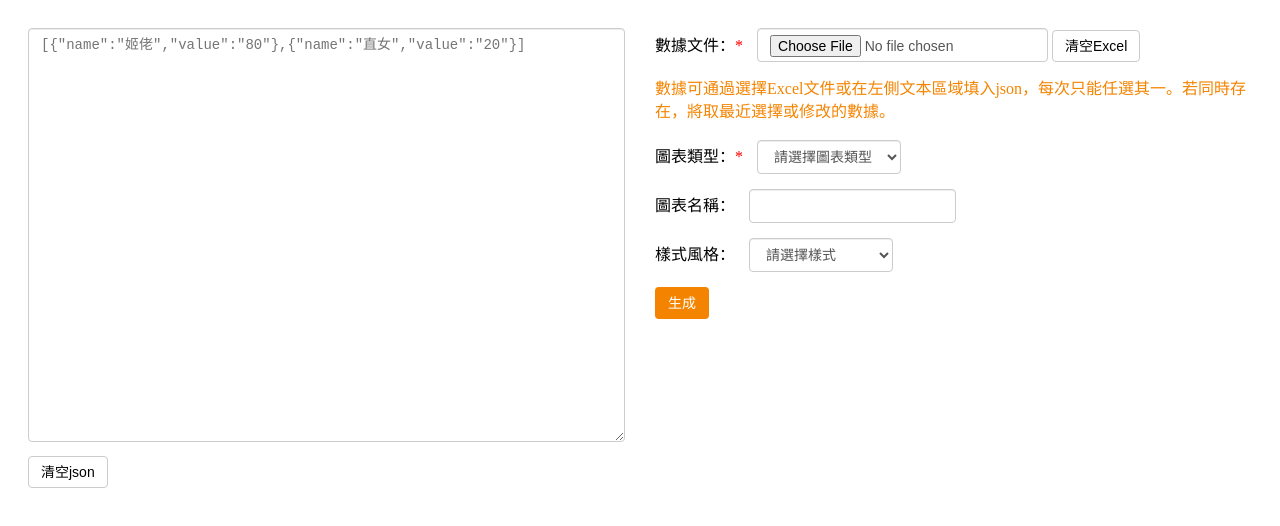
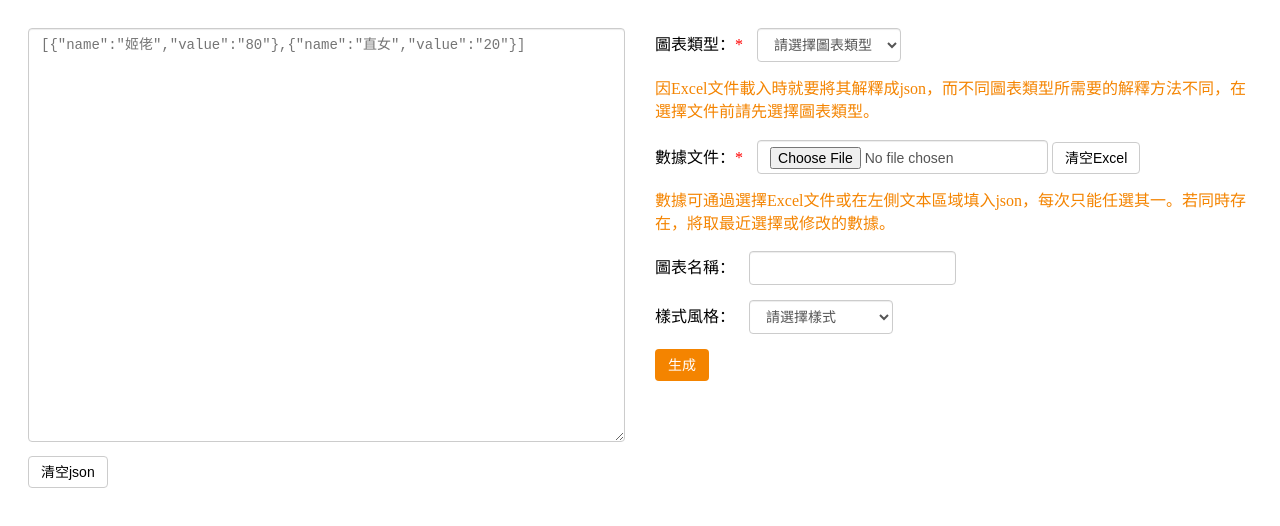
Before and after one commit to HenriettaSu/Echarts-export, a website with bundled scripts: page index.html in a window 1280 px wide. Built offline with nearby package versions, Linux system fonts and the light colour scheme.

Commit message:
update tool to ver 2.1.0 that added bar type

```diff
--- a/index.html
+++ b/index.html
@@ -19,19 +19,21 @@
     </div>
     <div class="col-50">
       <div class="form-group">
-        <label for="chooseFile" class="required">數據文件：</label>
-        <input type="file" id="chooseFile" class="form-control">
-        <button type="button" class="btn btn-default" id="resetExcel">清空Excel</button>
-        <p class="text-stress">數據可通過選擇Excel文件或在左側文本區域填入json，每次只能任選其一。若同時存在，將取最近選擇或修改的數據。</p>
-      </div>
-      <div class="form-group">
         <label for="chartType" class="required">圖表類型：</label>
         <select id="chartType" class="form-control">
           <option value="">請選擇圖表類型</option>
           <option value="tree">樹形圖</option>
           <option value="wordCloud">字符雲</option>
           <option value="pie">餅圖</option>
+          <option value="bar">柱狀圖</option>
         </select>
+        <p class="text-stress">因Excel文件載入時就要將其解釋成json，而不同圖表類型所需要的解釋方法不同，在選擇文件前請先選擇圖表類型。</p>
+      </div>
+      <div class="form-group">
+        <label for="chooseFile" class="required">數據文件：</label>
+        <input type="file" id="chooseFile" class="form-control">
+        <button type="button" class="btn btn-default" id="resetExcel">清空Excel</button>
+        <p class="text-stress">數據可通過選擇Excel文件或在左側文本區域填入json，每次只能任選其一。若同時存在，將取最近選擇或修改的數據。</p>
       </div>
       <div class="form-group">
         <label for="chooseFile">圖表名稱：</label>
@@ -60,7 +62,7 @@
   <script src="build/js/Echarts-export.js"></script>
   <script>
     /*
-     * 增加樣式方法。添加後還需在select#styleName中添加option，value同樣式名
+     * 增加圖形樣式（itemStyle）方法。添加後還需在select#styleName中添加option，value同樣式名
      */
     // $.charts.addStyle({
     //     wairoStyle: function () {
```
Also changed, not shown: README.md, build/js/Echarts-export.js, dist/js/Echarts-export.min.js, 1 other file.
